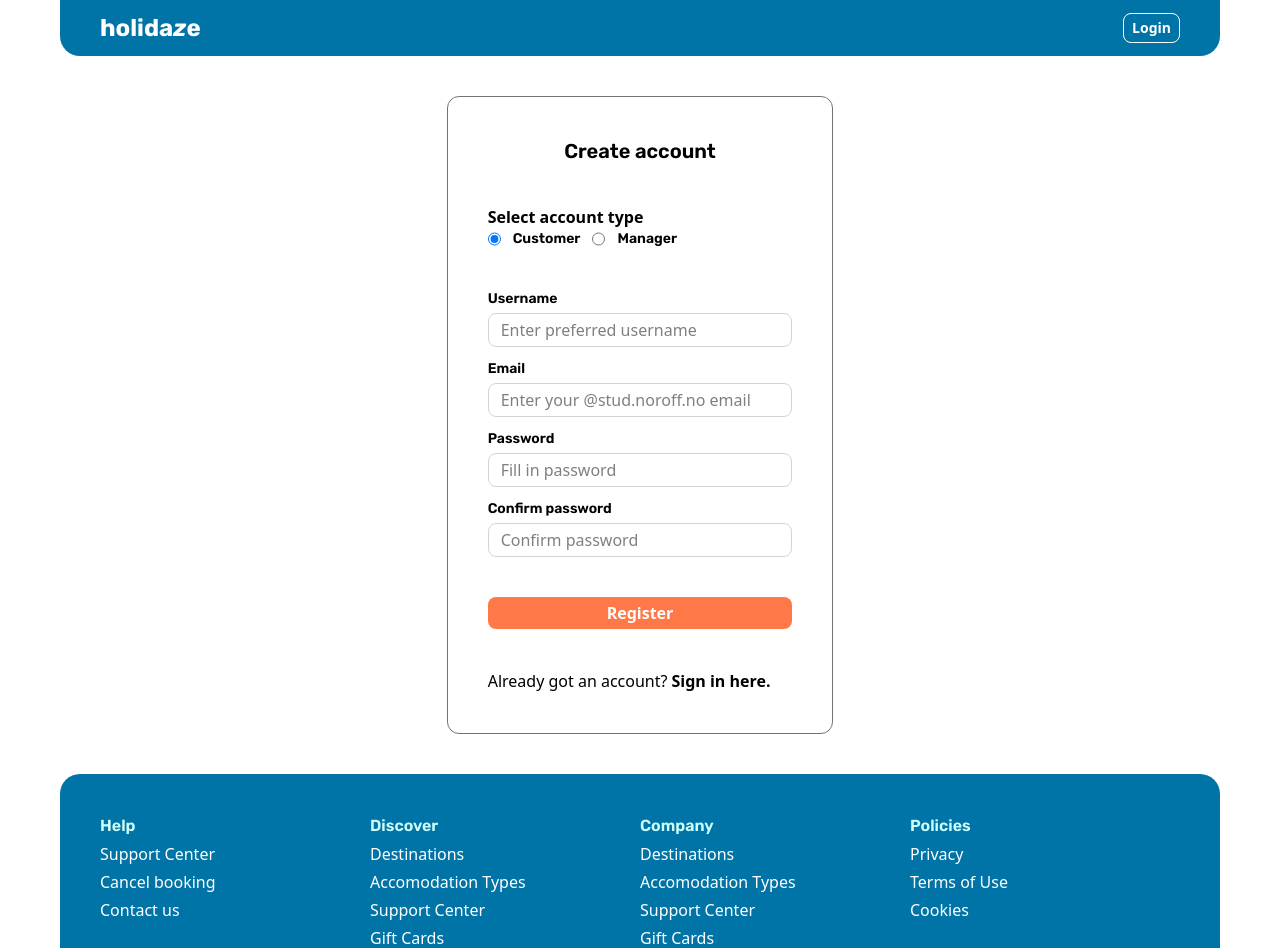
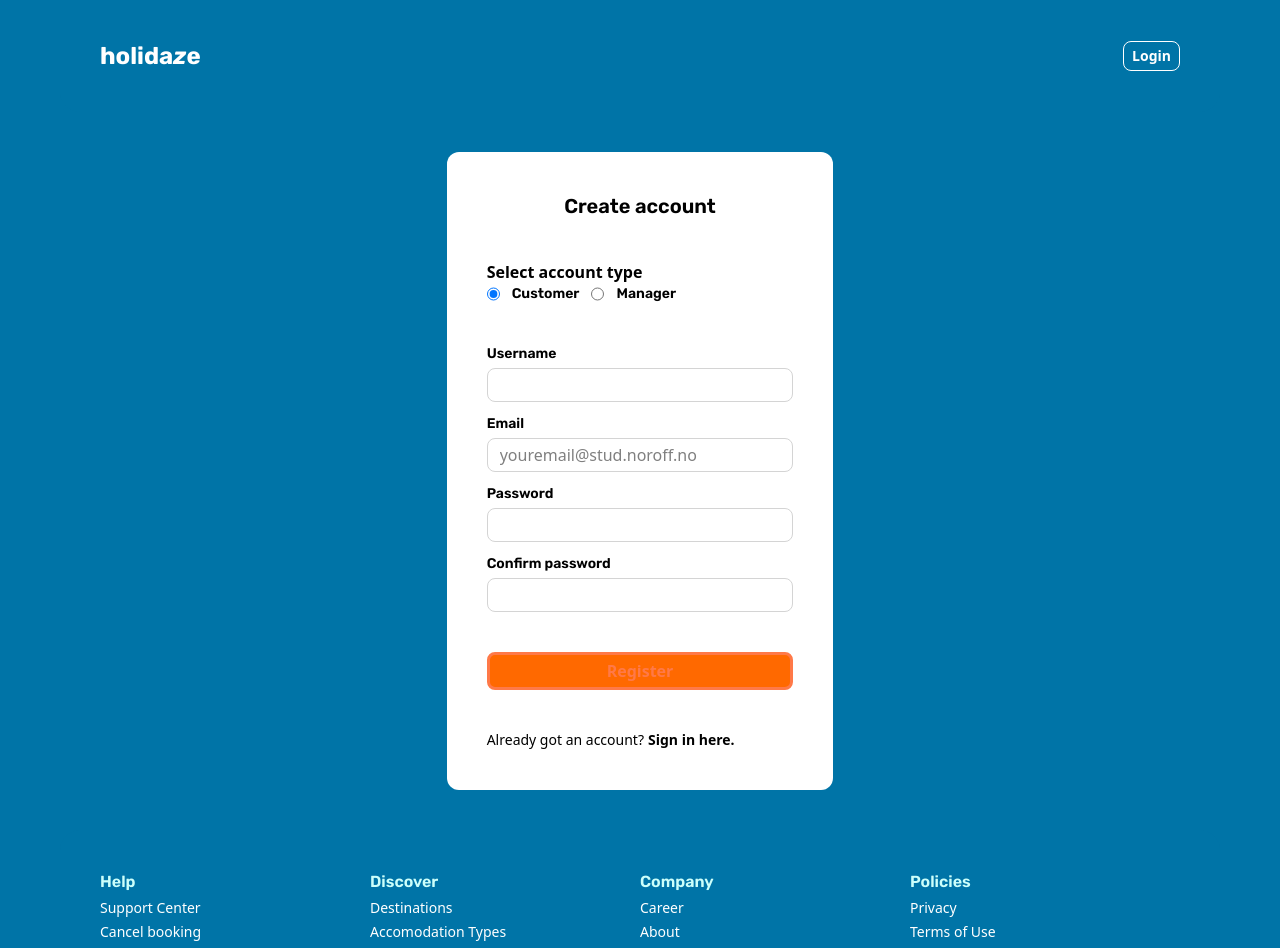
Before and after one commit to vicwinsj/Project-Exam-2, a React (Vite) app: page /register in a window 1280 px wide. Shown: the top 948 px of the page. Built offline with nearby package versions, Linux system fonts and the light colour scheme; no server answers.

Commit message:
Made register view responsive

```diff
--- a/index.html
+++ b/index.html
@@ -14,7 +14,7 @@
     <meta name="viewport" content="width=device-width, initial-scale=1.0" />
     <title>holidaze | Your dream destination is awaiting</title>
   </head>
-  <body class="bg-white text-black font-sans w-full h-full flex justify-center">
+  <body class="text-black font-sans w-full h-full flex justify-center">
     <div
       id="root"
       class="flex justify-center w-full h-full max-w-[1200px]"
--- a/src/components/form/Button.tsx
+++ b/src/components/form/Button.tsx
@@ -5,7 +5,8 @@ type ButtonProps = {
 } & React.ButtonHTMLAttributes<HTMLButtonElement>;
 
 const variantClasses = {
-  primary: "bg-sunset-800 text-white hover:bg-sunset-900",
+  primary:
+    "bg-orange-500 border-3 border-sunset-800 text-sunset-800 hover:bg-sunset-900",
   secondary:
     "bg-ocean-700 border-white border-1 text-white hover:text-turquoise-500 hover:border-turquoise-500",
   outline:
--- a/src/components/layout/Footer.tsx
+++ b/src/components/layout/Footer.tsx
@@ -5,10 +5,10 @@ import { faAngleUp } from "@fortawesome/free-solid-svg-icons";
 
 const Footer = () => {
   return (
-    <footer className="w-full text-white h-full flex flex-col gap-10 md:gap-20 pb-20 py-3 md:p-10 bg-ocean-700 rounded-t-[20px]">
-      <div className="flex flex-col md:flex-row justify-between">
+    <footer className="w-full text-white h-full flex flex-col gap-10 sm:gap-20 pb-20 py-3 sm:p-10 bg-ocean-700 rounded-t-[20px]">
+      <div className="flex flex-col sm:flex-row justify-between">
         {/* Help */}
-        <details className="group flex-1 md:hidden relative">
+        <details className="group flex-1 sm:hidden relative">
           <summary className="text-turquoise-500 font-rubik font-semibold">
             <span className="group-open:hidden absolute right-2">
               <FontAwesomeIcon icon={faAngleDown}></FontAwesomeIcon>
@@ -18,16 +18,16 @@ const Footer = () => {
             </span>
             Help
           </summary>
-          <ul className="flex flex-col gap-1">
+          <ul className="text-sm flex flex-col gap-1">
             <li>Support Center</li>
             <li>Cancel booking</li>
             <li>Contact us</li>
           </ul>
         </details>
 
-        <div className="hidden md:flex flex-col gap-1 flex-1">
+        <div className="hidden sm:flex flex-col gap-1 flex-1">
           <h3 className="text-turquoise-500">Help</h3>
-          <ul className="flex flex-col gap-1">
+          <ul className="text-sm flex flex-col gap-1">
             <li>Support Center</li>
             <li>Cancel booking</li>
             <li>Contact us</li>
@@ -35,7 +35,7 @@ const Footer = () => {
         </div>
 
         {/* Discover */}
-        <details className="group flex-1 md:hidden relative">
+        <details className="group flex-1 sm:hidden relative">
           <summary className=" text-turquoise-500 font-rubik font-semibold">
             <span className="group-open:hidden absolute right-2">
               <FontAwesomeIcon icon={faAngleDown}></FontAwesomeIcon>
@@ -45,7 +45,7 @@ const Footer = () => {
             </span>
             Discover
           </summary>
-          <ul className="flex flex-col gap-1">
+          <ul className="text-sm flex flex-col gap-1">
             <li>Destinations</li>
             <li>Accomodation Types</li>
             <li>Support Center</li>
@@ -53,9 +53,9 @@ const Footer = () => {
           </ul>
         </details>
 
-        <div className="hidden md:flex flex-col gap-1 flex-1">
+        <div className="hidden sm:flex flex-col gap-1 flex-1">
           <h3 className="text-turquoise-500">Discover</h3>
-          <ul className="flex flex-col gap-1">
+          <ul className="text-sm flex flex-col gap-1">
             <li>Destinations</li>
             <li>Accomodation Types</li>
             <li>Support Center</li>
@@ -64,7 +64,7 @@ const Footer = () => {
         </div>
 
         {/* Company */}
-        <details className="group flex-1 md:hidden relative">
+        <details className="group flex-1 sm:hidden relative">
           <summary className="text-turquoise-500 font-rubik font-semibold">
             <span className="group-open:hidden absolute right-2">
               <FontAwesomeIcon icon={faAngleDown}></FontAwesomeIcon>
@@ -74,7 +74,7 @@ const Footer = () => {
             </span>
             Company
           </summary>
-          <ul className="flex flex-col gap-1">
+          <ul className="text-sm flex flex-col gap-1">
             <li>Career</li>
             <li>About</li>
             <li>Advertising</li>
@@ -82,18 +82,18 @@ const Footer = () => {
           </ul>
         </details>
 
-        <div className="hidden md:flex flex-col gap-1 flex-1">
+        <div className="hidden sm:flex flex-col gap-1 flex-1">
           <h3 className="text-turquoise-500">Company</h3>
-          <ul className="flex flex-col gap-1">
-            <li>Destinations</li>
-            <li>Accomodation Types</li>
-            <li>Support Center</li>
-            <li>Gift Cards</li>
+          <ul className="text-sm flex flex-col gap-1">
+            <li>Career</li>
+            <li>About</li>
+            <li>Advertising</li>
+            <li>News</li>
           </ul>
         </div>
 
         {/* Policies */}
-        <details className="group flex-1 md:hidden relative">
+        <details className="group flex-1 sm:hidden relative">
           <summary className="text-turquoise-500 font-rubik font-semibold">
             <span className="group-open:hidden absolute right-2">
               <FontAwesomeIcon icon={faAngleDown}></FontAwesomeIcon>
@@ -103,28 +103,28 @@ const Footer = () => {
             </span>
             Policies
           </summary>
-          <ul className="flex flex-col gap-1">
+          <ul className="text-sm flex flex-col gap-1">
             <li>Privacy</li>
             <li>Terms of Use</li>
             <li>Cookies</li>
           </ul>
         </details>
 
-        <div className="hidden md:flex flex-col gap-1 flex-1">
+        <div className="hidden sm:flex flex-col gap-1 flex-1">
           <h3 className="text-turquoise-500">Policies</h3>
-          <ul className="flex flex-col gap-1">
+          <ul className="text-sm flex flex-col gap-1">
             <li>Privacy</li>
             <li>Terms of Use</li>
             <li>Cookies</li>
           </ul>
         </div>
       </div>
-      <div className="w-full flex flex-col md:flex-row justify-center items-center gap-1 text-sm">
+      <div className="w-full flex flex-col sm:flex-row justify-center items-center gap-1 text-sm">
         <div className="flex flex-col md:flex-row w-fit justify-center items-center gap-3">
           <div className="md:self-start ">
-            <img className="size-5" src={logo} />
+            <img className="size-4" src={logo} />
           </div>
-          <p className="flex flex-col items-center text-center w-full gap-1">
+          <p className="text-xs flex flex-col items-center text-center w-full gap-1">
             <span className="w-full">
               <strong className="w-fit">©2025 Holidaze Inc.,</strong>
               <span className="w-fit"> a part of Holiday Group.</span>
--- a/src/components/layout/Header.tsx
+++ b/src/components/layout/Header.tsx
@@ -128,7 +128,7 @@ const Header = () => {
 
   return (
     <>
-      <header className="h-auto flex flex-col gap-30 py-3 px-3 md:px-10 bg-ocean-700 rounded-b-lg md:rounded-b-[20px]">
+      <header className="h-auto flex flex-col py-10 px-3 md:px-10 bg-ocean-700 rounded-b-lg md:rounded-b-[20px]">
         <div className="flex justify-between">
           <Link
             className="flex items-center justify-start"
--- a/src/components/layout/Layout.tsx
+++ b/src/components/layout/Layout.tsx
@@ -1,14 +1,37 @@
-import { ReactNode } from "react";
+import { useEffect, ReactNode } from "react";
 import Header from "./Header";
 import Footer from "./Footer";
+import { useLocation } from "react-router-dom";
+
+const body = document.querySelector("body");
 
 type LayoutProps = {
   children: ReactNode;
 };
 
 const Layout = ({ children }: LayoutProps) => {
+  const location = useLocation();
+
+  useEffect(() => {
+    if (
+      location.pathname === "/register" &&
+      !body?.classList.contains("bg-ocean-700")
+    ) {
+      body?.classList.add("bg-ocean-700");
+      body?.classList.remove("bg-white");
+    } else if (body?.classList.contains("bg-ocean-700")) {
+      body?.classList.remove("bg-ocean-700");
+    }
+
+    return () => {
+      body?.classList.remove("bg-ocean-700");
+    };
+  });
+
   return (
-    <div className="w-full min-h-screen flex flex-col mx-1 md:mx-5 gap-10">
+    <div
+      className={`bg-white w-full min-h-screen flex flex-col mx-1 sm:mx-5 gap-10 ${location.pathname === "/register" && "px-1! sm:px-5! mx-0! bg-ocean-700!"}`}
+    >
       <Header />
       <main className="flex-1">{children}</main>
       <Footer />
--- a/src/components/modals/FilterModal.tsx
+++ b/src/components/modals/FilterModal.tsx
@@ -304,7 +304,7 @@ export const FilterModal = ({
           <Button onClick={handleReset} type="button" variant="outline">
             Reset Filter
           </Button>
-          <Button type="submit" variant="primary">
+          <Button type="submit" variant="secondary">
             Apply Filter
           </Button>
         </div>
--- a/src/components/modals/LoginModal.tsx
+++ b/src/components/modals/LoginModal.tsx
@@ -68,7 +68,7 @@ const LoginModal = ({ onClose }: LoginProps) => {
     <ModalWrapper onClose={onClose}>
       <form
         onSubmit={handleSubmit}
-        className="z-10 flex flex-col gap-3 md:gap-10 mx-1 w-2/3 sm:w-1/2 lg:w-1/3 px-3 py-10 md:p-10 bg-white border-1 border-neutral-500 rounded-xl"
+        className="z-10 flex flex-col gap-3 md:gap-10 mx-1 w-11/12 sm:w-1/2 lg:w-1/3 px-3 py-10 sm:p-10 bg-white rounded-xl"
         onClick={(e) => e.stopPropagation()}
       >
         <div className="transition-colors duration-300 text-xl flex items-center justify-end text-neutral-500 hover:text-neutral-700">
@@ -113,9 +113,9 @@ const LoginModal = ({ onClose }: LoginProps) => {
               Remember me
             </label>
           </div>
-          <a className="font-semibold text-sm" href="">
+          <button type="button" className="font-semibold text-sm">
             Forgot password?
-          </a>
+          </button>
         </div>
         <Button
           className={`${loading && "cursor-not-allowed bg-sunset-800/50 hover:bg-sunset-900/50"}`}
@@ -124,7 +124,7 @@ const LoginModal = ({ onClose }: LoginProps) => {
           {loading ? <ButtonLoader buttonText="Logging in ..." /> : "Login"}
         </Button>
         {serverError && <p className="text-red-600">{serverError}!</p>}
-        <div className="flex gap-1">
+        <div className="text-sm flex gap-1">
           <p>Don't got an account?</p>{" "}
           <button
             className="font-semibold"
--- a/src/index.css
+++ b/src/index.css
@@ -37,7 +37,7 @@
   input,
   textarea,
   select {
-    @apply w-full transition-colors duration-300 px-3 py-1 border-1 rounded-sm hover:bg-air-100 outline-sunset-800 border-neutral-300 resize-none;
+    @apply w-full transition-colors duration-300 px-3 py-1 border-1 rounded-lg hover:bg-air-100 outline-sunset-800 border-neutral-300 resize-none;
   }
 
   input[type="checkbox"] {
--- a/src/views/RegisterView.tsx
+++ b/src/views/RegisterView.tsx
@@ -103,10 +103,10 @@ const RegisterView = () => {
 
   return (
     <>
-      <section className="flex flex-col items-center">
+      <section className="flex flex-col items-center bg-ocean-700">
         <form
           onSubmit={handleSubmit}
-          className="flex flex-col gap-10 w-1/3 p-10 border-1 border-neutral-500 rounded-xl"
+          className="flex flex-col gap-10 w-11/12 sm:w-1/2 lg:w-1/3 px-3 py-10 sm:p-10 rounded-xl bg-white"
         >
           <h1 className="text-xl text-black w-full text-center">
             Create account
@@ -148,12 +148,9 @@ const RegisterView = () => {
               <div className="flex flex-col gap-1 ">
                 <label htmlFor="name">Username</label>
                 <input
-                  className={`transition-colors duration-300 px-3 py-1 border-1 rounded-lg hover:bg-air-100 outline-sunset-800 border-neutral-300 ${
-                    errors.name && "border-red-500"
-                  }`}
+                  className={errors.name && "border-red-500"}
                   type="text"
                   name="name"
-                  placeholder="Enter preferred username"
                   required
                 />
                 {errors.name && <p className="text-red-500">{errors.name}.</p>}
@@ -161,12 +158,10 @@ const RegisterView = () => {
               <div className="flex flex-col gap-1 ">
                 <label htmlFor="email">Email</label>
                 <input
-                  className={`transition-colors duration-300 px-3 py-1 border-1 rounded-lg hover:bg-air-100 outline-sunset-800 border-neutral-300 ${
-                    errors.email && "border-red-500"
-                  }`}
+                  className={errors.email && "border-red-500"}
                   type="email"
                   name="email"
-                  placeholder="Enter your @stud.noroff.no email"
+                  placeholder="youremail@stud.noroff.no"
                   required
                 />
                 {errors.email && (
@@ -176,12 +171,12 @@ const RegisterView = () => {
               <div className="flex flex-col gap-1 ">
                 <label htmlFor="password">Password</label>
                 <input
-                  className={`transition-colors duration-300 px-3 py-1 border-1 rounded-lg hover:bg-air-100 outline-sunset-800 border-neutral-300 ${
-                    errors.password && "border-red-500"
-                  } ${errors.confirmPassword && "border-red-500"}`}
+                  className={
+                    (errors.password || errors.confirmPassword) &&
+                    "border-red-500"
+                  }
                   type="password"
                   name="password"
-                  placeholder="Fill in password"
                   required
                 />
                 {errors.password && (
@@ -191,12 +186,9 @@ const RegisterView = () => {
               <div className="flex flex-col gap-1 ">
                 <label htmlFor="confirm-password">Confirm password</label>
                 <input
-                  className={`transition-colors duration-300 px-3 py-1 border-1 rounded-lg hover:bg-air-100 outline-sunset-800 border-neutral-300 ${
-                    errors.confirmPassword && "border-red-500"
-                  }`}
+                  className={errors.confirmPassword && "border-red-500"}
                   type="password"
                   name="confirm-password"
-                  placeholder="Confirm password"
                   required
                 />
                 {errors.confirmPassword && (
@@ -216,7 +208,7 @@ const RegisterView = () => {
               )}
             </Button>
             {serverError && <p className="text-red-600">{serverError}!</p>}
-            <div className="flex gap-1">
+            <div className="text-sm flex gap-1">
               <p>Already got an account?</p>
               <button
                 type="button"
```
